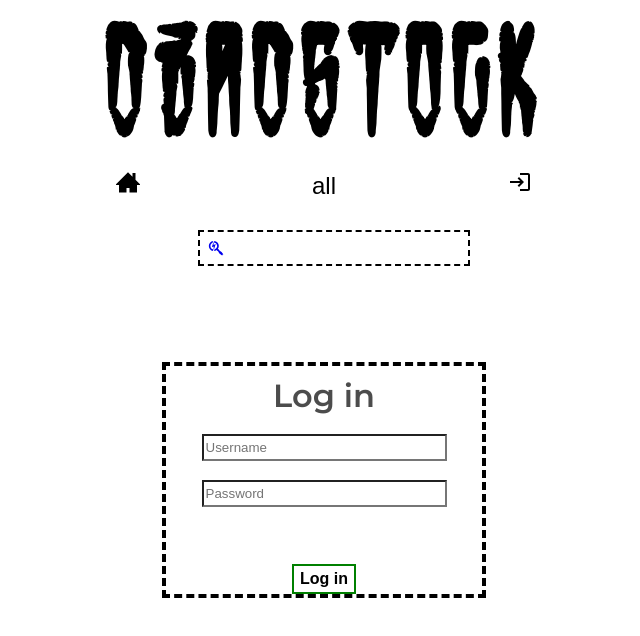
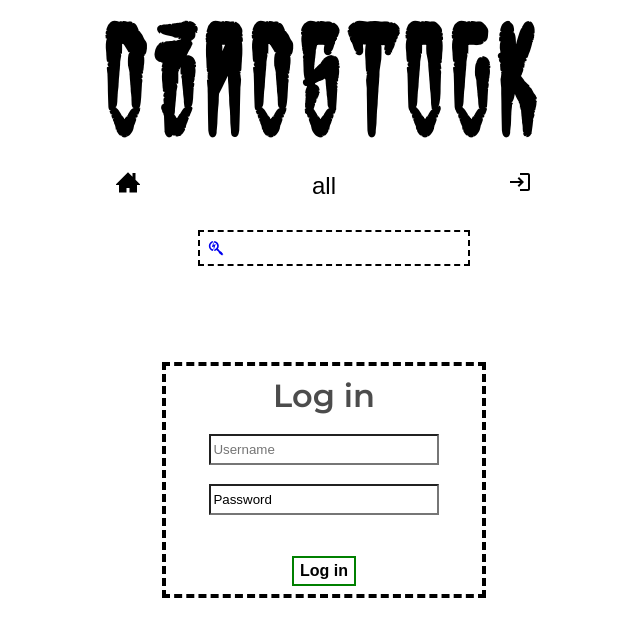
Before and after one commit to jrmedina/deadstock-v1, a React (Create React App) app: page /login in a window 1280 px wide. Shown: the top 636 px of the page, without its empty margins (316-956 px from the left). Built offline with nearby package versions, Linux system fonts and the light colour scheme; no server answers.

Commit message:
Refactor/ enlarged view test

```diff
--- a/src/components/Enlarged/Enlarged.css
+++ b/src/components/Enlarged/Enlarged.css
@@ -26,7 +26,7 @@
 }
 
 .details {
-  height: 100%;
+  height:max-content;
   width: 30%;
   border: dotted 3px black;
 }
@@ -45,7 +45,9 @@
   font-weight: 800;
   line-height: 1.5em;
   transition: background, color 0.2s ease-in-out;
-  margin-bottom: 1em;
+    margin-bottom: 0.5em;
+
+  margin-top: 0.5em;
 }
 
 .copy-btn:hover {
@@ -58,7 +60,7 @@
 }
 
 .copy-msg.copied {
-  margin-bottom: 3em;
+  margin-bottom: 0.5em;
 }
 
 .details p {
--- a/src/components/user components/Login/Login.css
+++ b/src/components/user components/Login/Login.css
@@ -26,18 +26,28 @@ h1 {
   font-weight: 800;
   line-height: 1.5em;
   transition: background, color 0.2s ease-in-out;
-  margin-top: 3em;
+  margin-top: 2em;
+  margin-bottom: 0.5em;
 }
 
 .login-btn:hover {
   background-color: green;
   color: #fff;
+
 }
 
 .username,
 .password {
-  width: 75%;
+  width: 70%;
   height: 12%;
   margin: 3%;
   background-color: white;
+
 }
+
+
+
+.username,
+.password::placeholder {
+  color: black;
+}
```
